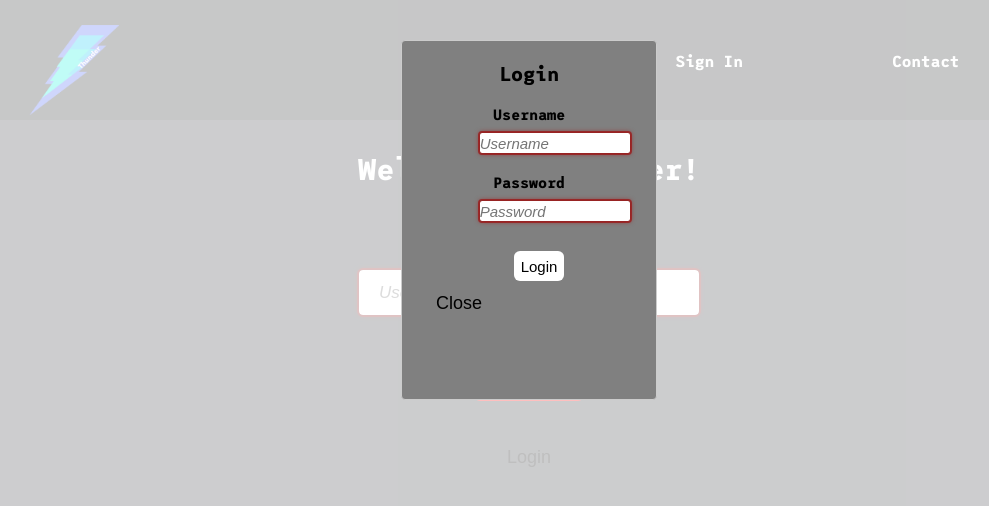
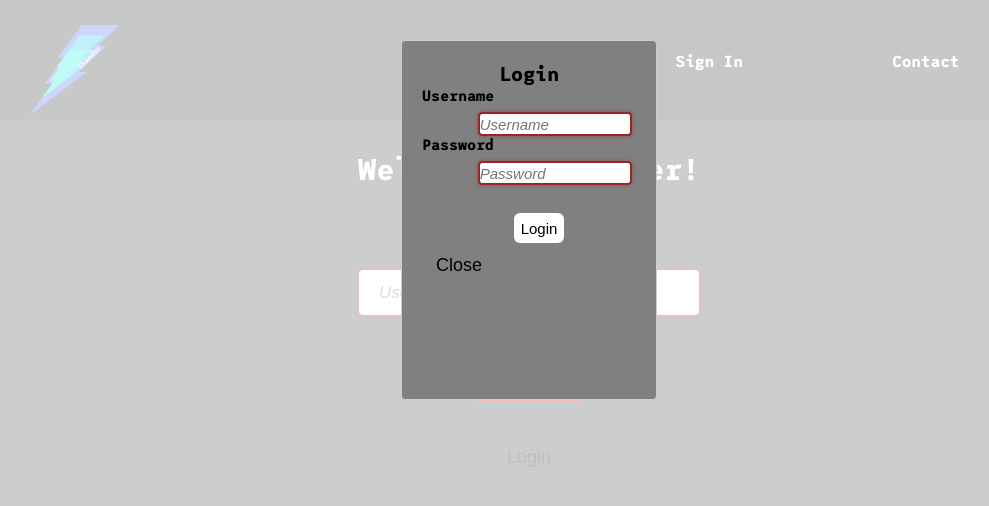
Before and after one commit to clrko/wild-thunder, a React (Create React App) app: page / in a window 1280 px wide. Both pictures are taken after a click on the button "Login". Shown: the top 506 px of the page, without its empty margins (111-1100 px from the left). Built offline with nearby package versions, Linux system fonts and the light colour scheme; no server answers.

Commit message:
Added a handleSubmit function to post and receive data from the backend

```diff
--- a/src/components/pages/LoginModal.js
+++ b/src/components/pages/LoginModal.js
@@ -1,13 +1,22 @@
 import React , {useState} from "react";
-
+import axios from 'axios'
 import Modal from 'react-modal';
 
 import "./LoginModal.css";
 
 Modal.setAppElement('#root');
 
-function LoginModal() {
+const LoginModal = () => {
     const [modalIsOpen,setModalIsOpen] = useState(false)
+    const handleSubmit = (e) => {
+        e.preventDefault()
+        axios.post("http:localhost:4242/auth/login", {
+            username: e.target.name.username,
+            password: e.target.name.password
+        }).then(res => {
+            console.log("resultat", res)
+        })
+    }
         return (
             <div className="homepageModal" >
                 <button onClick={() => setModalIsOpen(true)}>Login</button>
@@ -18,11 +27,14 @@ function LoginModal() {
                 }}>
                     <div className="login-modal">
                         <h2 className="title-login-modal" >Login</h2>
-                        <label className="label-login-modal" >Username</label>
-                        <input className="input-login-modal" type="text" name="username" placeholder="Username" />
-                        <label className="label-login-modal" >Password</label>
-                        <input className="input-login-modal" type="password" name="password" placeholder="Password"  />
-                        <input className="button-login-modal" type="submit" value="Login"  />
+                        <form onSubmit={handleSubmit}>
+                            <label className="label-login-modal" >Username</label>
+                            <input className="input-login-modal" type="text" name="username" placeholder="Username" />
+                            <label className="label-login-modal" >Password</label>
+                            <input className="input-login-modal" type="password" name="password" placeholder="Password"  />
+                            <input className="button-login-modal" type="submit" value="Login"  />
+                        </form>
+
                     </div>
 
                     <button  onClick={() => setModalIsOpen(false)}>Close</button>
```
